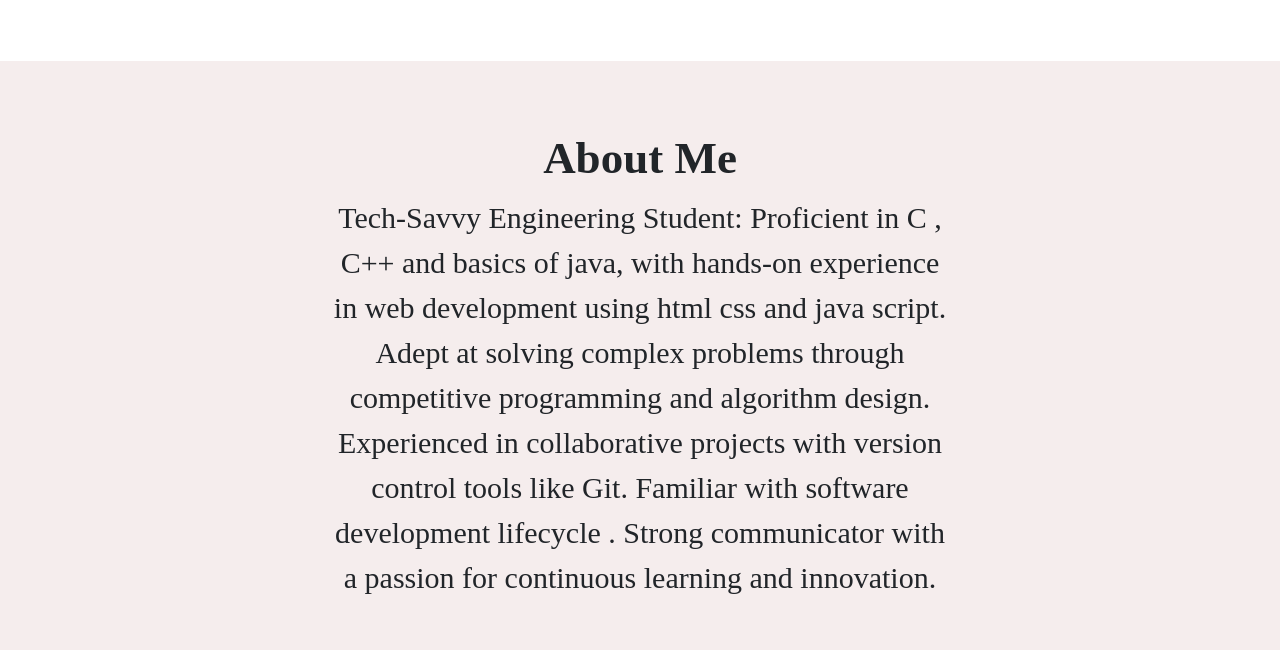
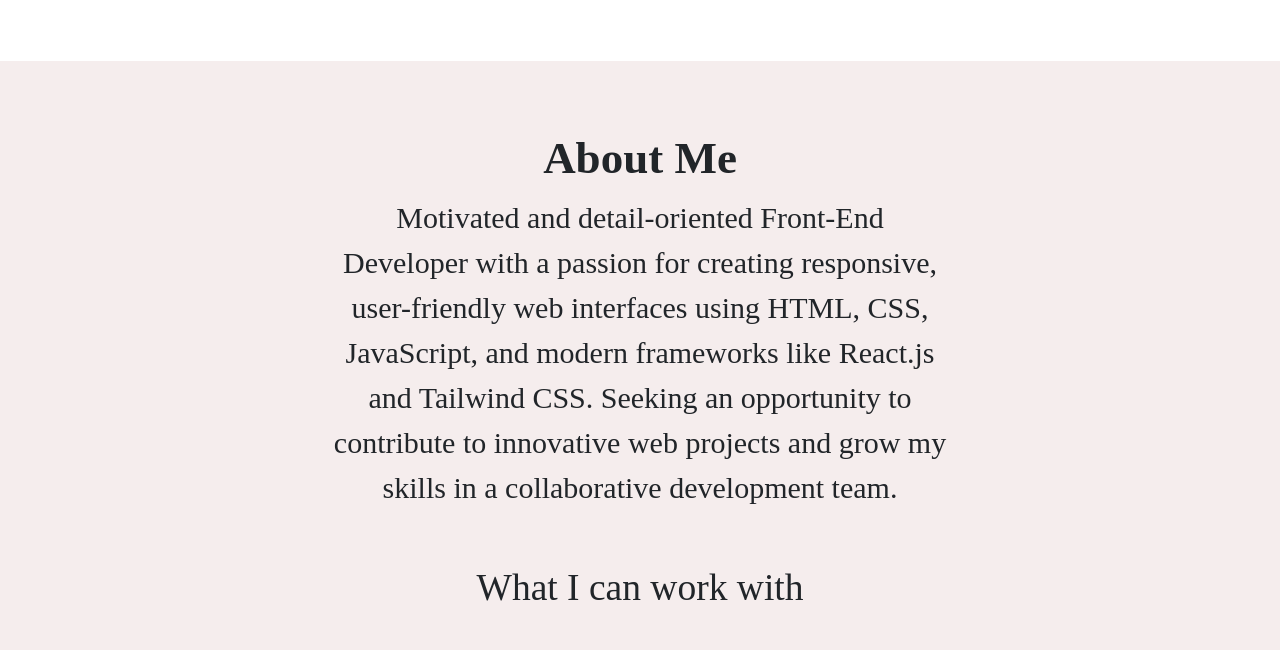
Before and after one commit to rohansingh64/portfolio, a plain HTML site: page index.html in a window 1280 px wide. Shown: the part 669-1319 px from the top of the page. Drawn offline with nearby package versions, Linux system fonts and the light colour scheme.

Commit message:
about me updated

```diff
--- a/index.html
+++ b/index.html
@@ -53,19 +53,10 @@
       <div class="color-bg px-4 my-5 text-center fade-hidden" id="about">
         <h1 class="display-5 heading">About Me</h1>
         <div class="col-lg-6 mx-auto fade-hidden">
-          <p class="lead mb-4 paragraph fade-hidden">Tech-Savvy Engineering Student:
-            Proficient in  C , C++ and basics of
-            java, with hands-on experience in web
-            development using html css and java
-            script. Adept at solving complex
-            problems through competitive
-            programming and algorithm design.
-            Experienced in collaborative projects
-            with version control tools like Git.
-            Familiar with software development
-            lifecycle . Strong communicator with a
-            passion for continuous learning and
-            innovation. </p>
+          <p class="lead mb-4 paragraph fade-hidden">Motivated and detail-oriented Front-End Developer with
+            a passion for creating responsive, user-friendly web interfaces using HTML, CSS, JavaScript, and
+            modern frameworks like React.js and Tailwind CSS. Seeking an opportunity to contribute
+            to innovative web projects and grow my skills in a collaborative development team. </p>
 
             <br>
           <h2 class="heading-2 fade-hidden">What I can work with</h2>
```
